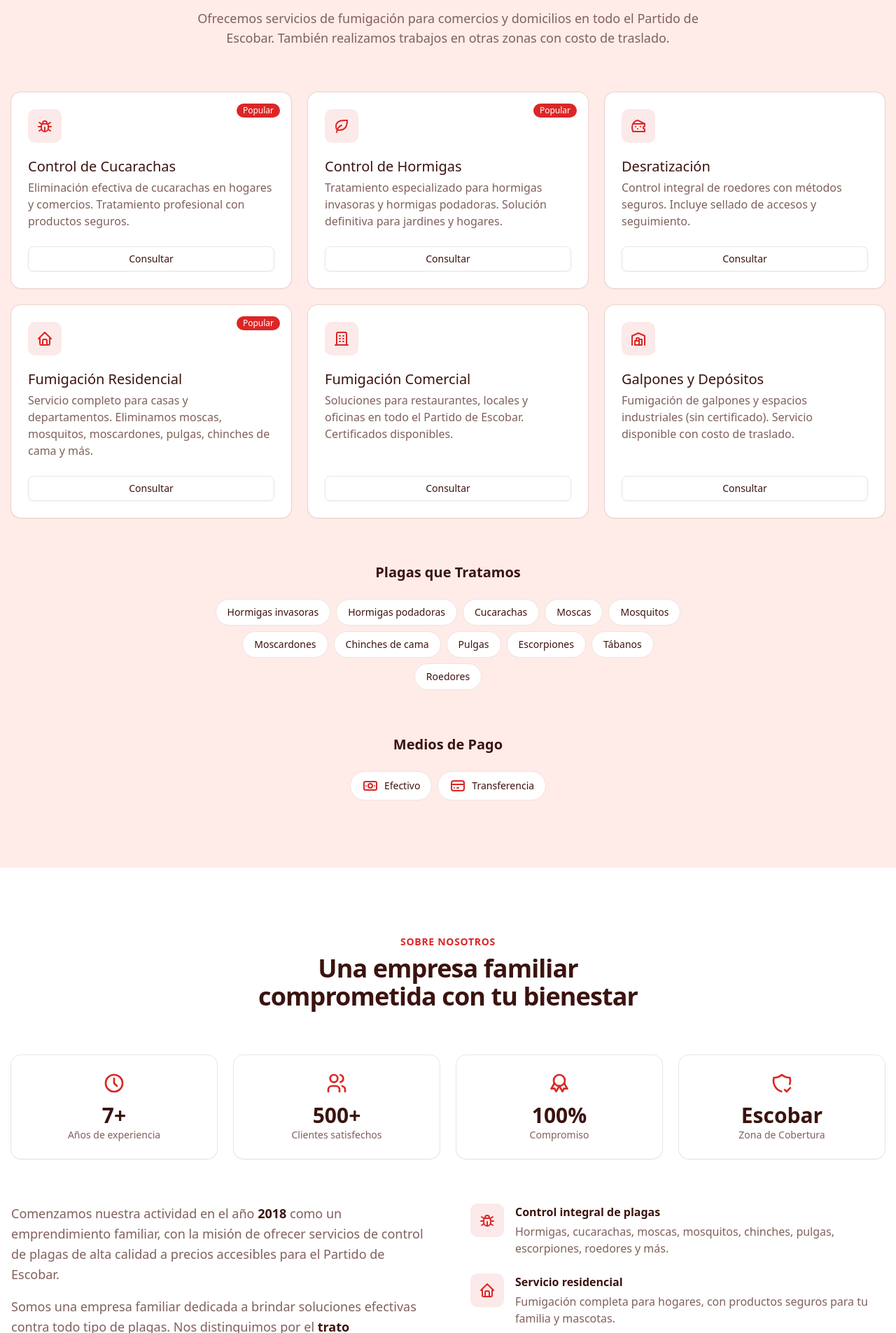
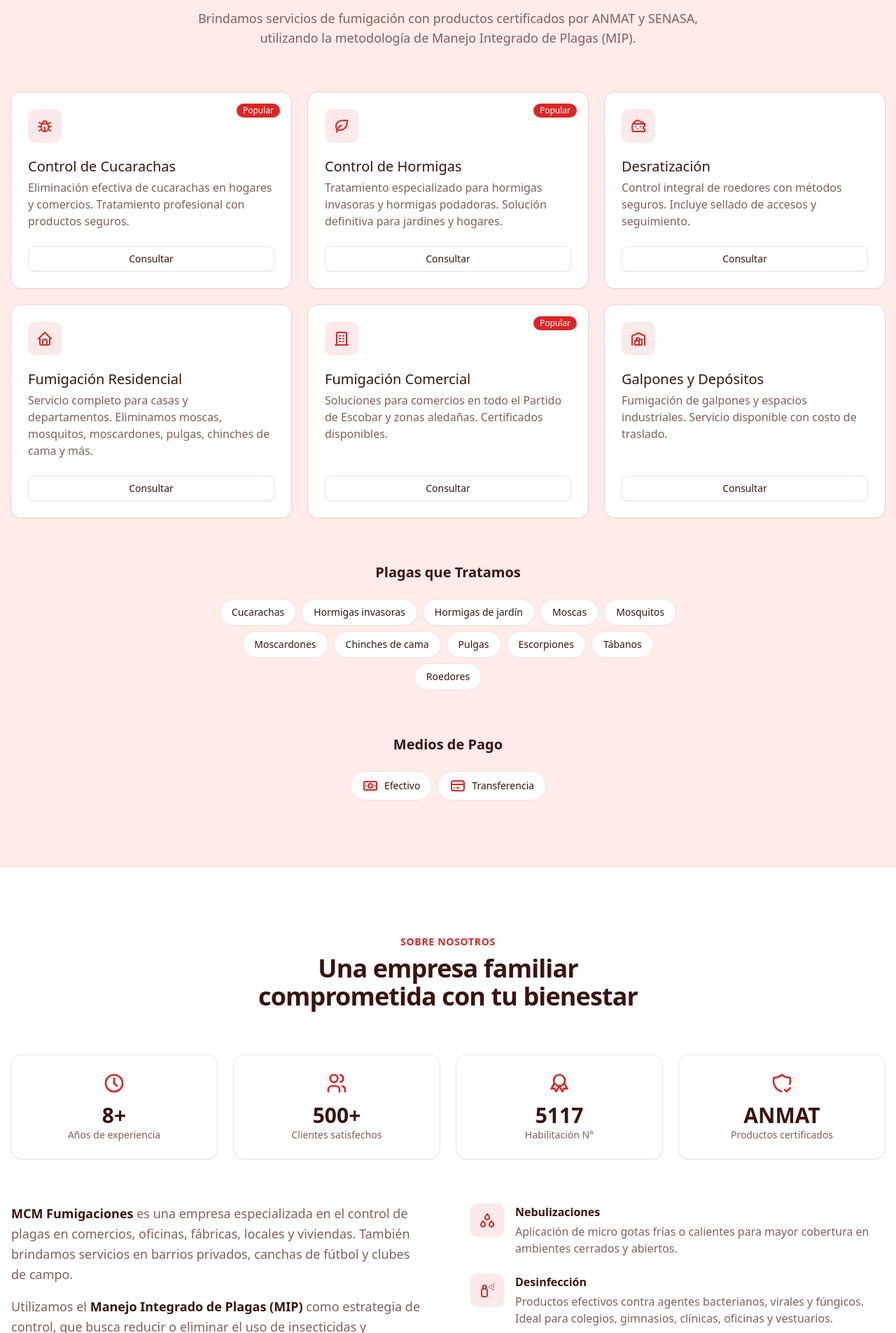
Before and after one commit to martinstanicio/mcm-fumigaciones, a Next.js app: page / in a window 1280 px wide. Shown: the part 895-2800 px from the top of the page at 70% size. Built offline with nearby package versions, Linux system fonts and the light colour scheme.

Commit message:
update content

```diff
--- a/src/components/about.tsx
+++ b/src/components/about.tsx
@@ -1,39 +1,43 @@
 import { Card, CardContent } from "./ui/card";
+import { siteName } from "@/content/metadata";
 import {
   IconAward,
-  IconBug,
-  IconBuilding,
   IconClock,
-  IconHome,
+  IconDroplets,
   IconShieldCheck,
+  IconSpray,
   IconUsers,
+  IconUserShield,
 } from "@tabler/icons-react";
 
 const stats = [
-  { icon: IconClock, value: "7+", label: "Años de experiencia" },
+  {
+    icon: IconClock,
+    value: `${new Date().getFullYear() - 2018}+`,
+    label: "Años de experiencia",
+  },
   { icon: IconUsers, value: "500+", label: "Clientes satisfechos" },
-  { icon: IconAward, value: "100%", label: "Compromiso" },
-  { icon: IconShieldCheck, value: "Escobar", label: "Zona de Cobertura" },
+  { icon: IconAward, value: "5117", label: "Habilitación N°" },
+  { icon: IconShieldCheck, value: "ANMAT", label: "Productos certificados" },
 ];
 
 const features = [
   {
-    icon: IconBug,
-    title: "Control integral de plagas",
+    icon: IconDroplets,
+    title: "Nebulizaciones",
     description:
-      "Hormigas, cucarachas, moscas, mosquitos, chinches, pulgas, escorpiones, roedores y más.",
+      "Aplicación de micro gotas frías o calientes para mayor cobertura en ambientes cerrados y abiertos.",
   },
   {
-    icon: IconHome,
-    title: "Servicio residencial",
+    icon: IconSpray,
+    title: "Desinfección",
     description:
-      "Fumigación completa para hogares, con productos seguros para tu familia y mascotas.",
+      "Productos efectivos contra agentes bacterianos, virales y fúngicos. Ideal para colegios, gimnasios, clínicas, oficinas y vestuarios.",
   },
   {
-    icon: IconBuilding,
-    title: "Servicio comercial",
-    description:
-      "Atención a comercios, restaurantes y galpones en todo el Partido de Escobar.",
+    icon: IconUserShield,
+    title: "Servicios adicionales",
+    description: "Sanidad vegetal y asesoramiento técnico profesional.",
   },
 ];
 
@@ -67,23 +71,29 @@ export function About() {
         <div className="grid items-start gap-16 lg:grid-cols-2 lg:gap-16">
           <div className="space-y-4 text-lg leading-relaxed text-muted-foreground">
             <p>
-              Comenzamos nuestra actividad en el año{" "}
-              <strong className="text-foreground">2018</strong> como un
-              emprendimiento familiar, con la misión de ofrecer servicios de
-              control de plagas de alta calidad a precios accesibles para el
-              Partido de Escobar.
+              <strong className="text-foreground">{siteName}</strong> es una
+              empresa especializada en el control de plagas en comercios,
+              oficinas, fábricas, locales y viviendas. También brindamos
+              servicios en barrios privados, canchas de fútbol y clubes de
+              campo.
             </p>
             <p>
-              Somos una empresa familiar dedicada a brindar soluciones efectivas
-              contra todo tipo de plagas. Nos distinguimos por el{" "}
-              <strong className="text-foreground">trato personalizado</strong>,
-              la puntualidad y el uso de productos certificados que son seguros
-              para tu familia y mascotas.
+              Utilizamos el{" "}
+              <strong className="text-foreground">
+                Manejo Integrado de Plagas (MIP)
+              </strong>{" "}
+              como estrategia de control, que busca reducir o eliminar el uso de
+              insecticidas y minimizar el impacto al medio ambiente.
             </p>
             <p>
-              Trabajamos en comercios y domicilios, siempre con el compromiso de
-              dejar tu espacio libre de plagas. También realizamos trabajos en
-              galpones y otras zonas con costo de traslado.
+              Todos nuestros productos están debidamente habilitados por{" "}
+              <strong className="text-foreground">ANMAT</strong> y{" "}
+              <strong className="text-foreground">SENASA</strong>. La empresa se
+              encuentra habilitada por el{" "}
+              <strong className="text-foreground">
+                Ministerio de Asuntos Agrarios
+              </strong>{" "}
+              bajo el Nº 5117 (Exp. Escobar Nº 211283).
             </p>
           </div>
 
--- a/src/components/hero.tsx
+++ b/src/components/hero.tsx
@@ -12,9 +12,9 @@ import Image from "next/image";
 import Link from "next/link";
 
 const features = [
-  "Productos certificados y seguros",
-  "Garantía de satisfacción",
-  "Cobertura en todo el Partido de Escobar",
+  "Productos habilitados por ANMAT y SENASA",
+  "Empresa habilitada por el Ministerio de Asuntos Agrarios",
+  "Cobertura en todo el Partido de Escobar y alrededores",
 ];
 
 export function Hero() {
@@ -30,7 +30,7 @@ export function Hero() {
       <div className="container mx-auto px-4 py-24 lg:py-32 xl:max-w-7xl">
         <div className="max-w-2xl space-y-6">
           <p className="text-sm font-semibold tracking-wider text-primary uppercase">
-            Control de plagas profesional
+            Manejo Integrado de Plagas
           </p>
           <h1 className="text-4xl font-bold tracking-tight text-balance text-white sm:text-5xl lg:text-6xl">
             {title}
--- a/src/components/services.tsx
+++ b/src/components/services.tsx
@@ -26,9 +26,9 @@ export function Services() {
             Soluciones completas para el control de plagas
           </h2>
           <p className="mt-4 text-lg text-muted-foreground">
-            Ofrecemos servicios de fumigación para comercios y domicilios en
-            todo el Partido de Escobar. También realizamos trabajos en otras
-            zonas con costo de traslado.
+            Brindamos servicios de fumigación con productos certificados por
+            ANMAT y SENASA, utilizando la metodología de Manejo Integrado de
+            Plagas (MIP).
           </p>
         </div>
 
--- a/src/content/faqs.ts
+++ b/src/content/faqs.ts
@@ -7,7 +7,7 @@ export const faqs: FAQ[] = [
   {
     question: "¿Es segura la fumigación para mi familia y mascotas?",
     answer:
-      "Sí, utilizamos productos certificados y aprobados por organismos sanitarios que son seguros para personas y mascotas cuando se siguen las indicaciones. Recomendamos ventilar el ambiente después del tratamiento y mantener alejados a niños y mascotas durante el tiempo indicado (generalmente 2-4 horas).",
+      "Sí, todos nuestros productos están debidamente habilitados por ANMAT y SENASA. Utilizamos el Manejo Integrado de Plagas (MIP) que busca minimizar el impacto al medio ambiente. Recomendamos ventilar el ambiente después del tratamiento y seguir las indicaciones específicas de cada servicio.",
   },
   {
     question: "¿Cuánto tiempo dura el efecto de la fumigación?",
@@ -25,9 +25,9 @@ export const faqs: FAQ[] = [
       "Sí, todos nuestros servicios incluyen garantía. Si el problema persiste después del tratamiento, realizamos aplicaciones adicionales sin costo. La duración de la garantía varía según el servicio.",
   },
   {
-    question: "¿En qué zonas trabajan?",
+    question: "¿En qué zonas y lugares trabajan?",
     answer:
-      "Trabajamos en comercios y domicilios en todo el Partido de Escobar. También realizamos trabajos en domicilios y galpones en otras zonas (sin certificado), con un costo adicional de traslado.",
+      "Trabajamos en comercios, oficinas, fábricas, locales, viviendas, barrios privados, canchas de fútbol y clubes de campo. Nuestra zona principal de cobertura es el Partido de Escobar, pero también realizamos trabajos en otras zonas con costo de traslado adicional.",
   },
   {
     question: "¿Cuál es el horario de atención?",
@@ -35,9 +35,9 @@ export const faqs: FAQ[] = [
       "Nuestro horario de atención es de lunes a viernes de 8:00 a 21:00 horas, y los sábados de 8:00 a 12:00 horas.",
   },
   {
-    question: "¿Emiten certificados de fumigación?",
+    question: "¿Están habilitados oficialmente?",
     answer:
-      "Sí, emitimos certificados de fumigación para comercios en el Partido de Escobar. Para trabajos fuera de esta zona (galpones, domicilios), el servicio se realiza sin certificado.",
+      "Sí, la empresa se encuentra habilitada por el Ministerio de Asuntos Agrarios bajo el Nº 5117 (Exp. Escobar Nº 211283). Todos nuestros productos están certificados por ANMAT y SENASA.",
   },
   {
     question: "¿Qué métodos de pago aceptan?",
@@ -46,6 +46,6 @@ export const faqs: FAQ[] = [
   {
     question: "¿Qué plagas tratan?",
     answer:
-      "Tratamos todo tipo de plagas: hormigas invasoras, hormigas podadoras, cucarachas, moscas, mosquitos, moscardones, chinches de cama, pulgas, escorpiones, tábanos, roedores, entre otras.",
+      "Tratamos las plagas más comunes: cucarachas, hormigas invasoras y de jardín, moscas, mosquitos, moscardones, chinches de cama, pulgas, escorpiones, tábanos, roedores, entre otras. También realizamos desinfecciones efectivas contra agentes bacterianos, virales y fúngicos.",
   },
 ];
--- a/src/content/metadata.ts
+++ b/src/content/metadata.ts
@@ -4,7 +4,7 @@ import type { Metadata, Viewport } from "next";
 export const siteName = "MCM Fumigaciones";
 export const title = "Protegemos tu hogar y negocio de plagas";
 export const description =
-  "Empresa familiar especializada en control de plagas en hogares y comercios. Eliminamos cucarachas, hormigas, roedores y más.";
+  "Especialistas en control de plagas para comercios, oficinas, fábricas, viviendas, barrios privados, clubes de campo y más.";
 export const keywords = [
   siteName,
   ...plagues,
--- a/src/content/plagues.ts
+++ b/src/content/plagues.ts
@@ -1,7 +1,7 @@
 export const plagues = [
+  "Cucarachas",
   "Hormigas invasoras",
-  "Hormigas podadoras",
-  "Cucarachas",
+  "Hormigas de jardín",
   "Moscas",
   "Mosquitos",
   "Moscardones",
--- a/src/content/services.ts
+++ b/src/content/services.ts
@@ -34,20 +34,20 @@ export const services = [
     title: "Fumigación Residencial",
     description:
       "Servicio completo para casas y departamentos. Eliminamos moscas, mosquitos, moscardones, pulgas, chinches de cama y más.",
-    popular: true,
+    popular: false,
   },
   {
     icon: IconBuilding,
     title: "Fumigación Comercial",
     description:
-      "Soluciones para restaurantes, locales y oficinas en todo el Partido de Escobar. Certificados disponibles.",
-    popular: false,
+      "Soluciones para comercios en todo el Partido de Escobar y zonas aledañas. Certificados disponibles.",
+    popular: true,
   },
   {
     icon: IconBuildingWarehouse,
     title: "Galpones y Depósitos",
     description:
-      "Fumigación de galpones y espacios industriales (sin certificado). Servicio disponible con costo de traslado.",
+      "Fumigación de galpones y espacios industriales. Servicio disponible con costo de traslado.",
     popular: false,
   },
 ];
```
